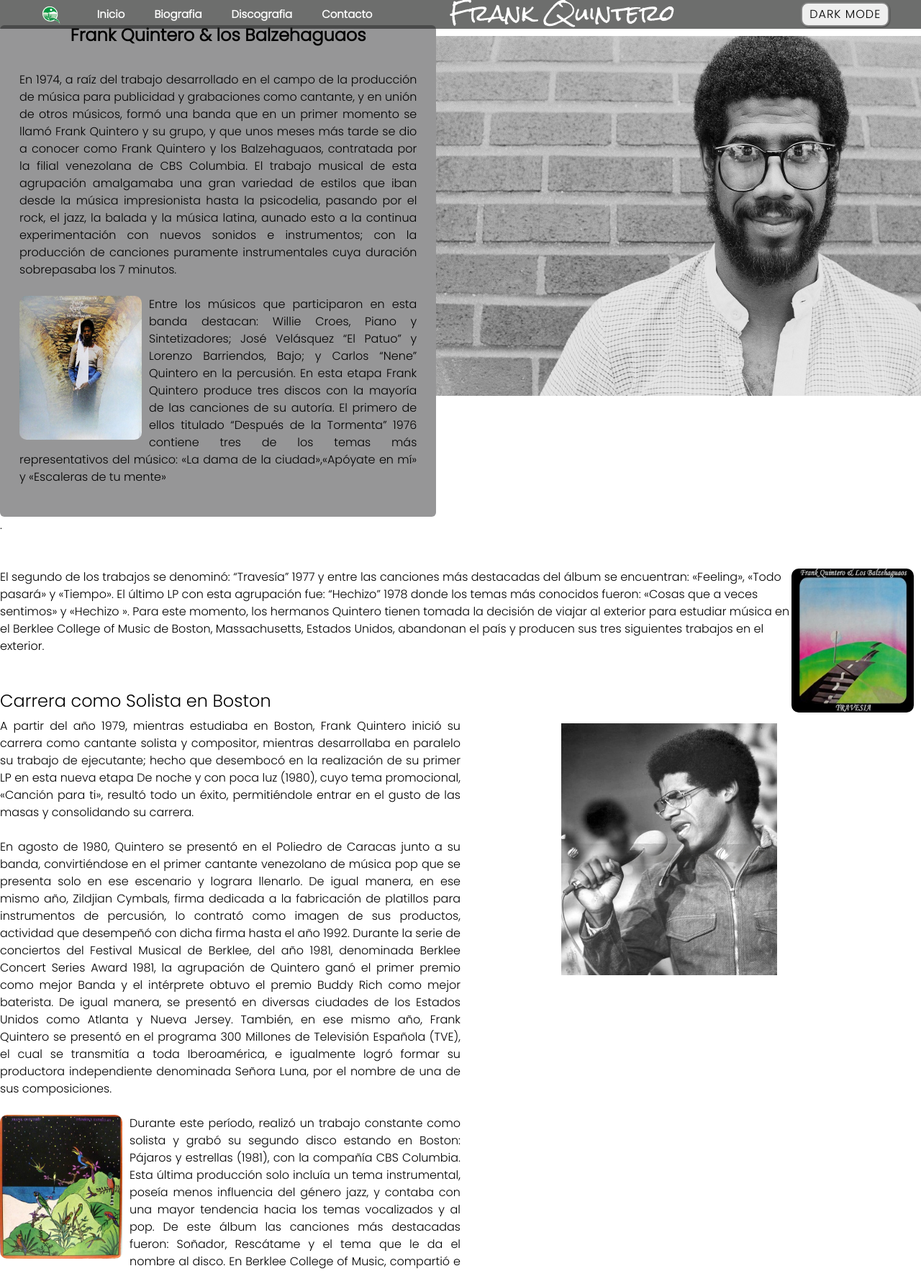
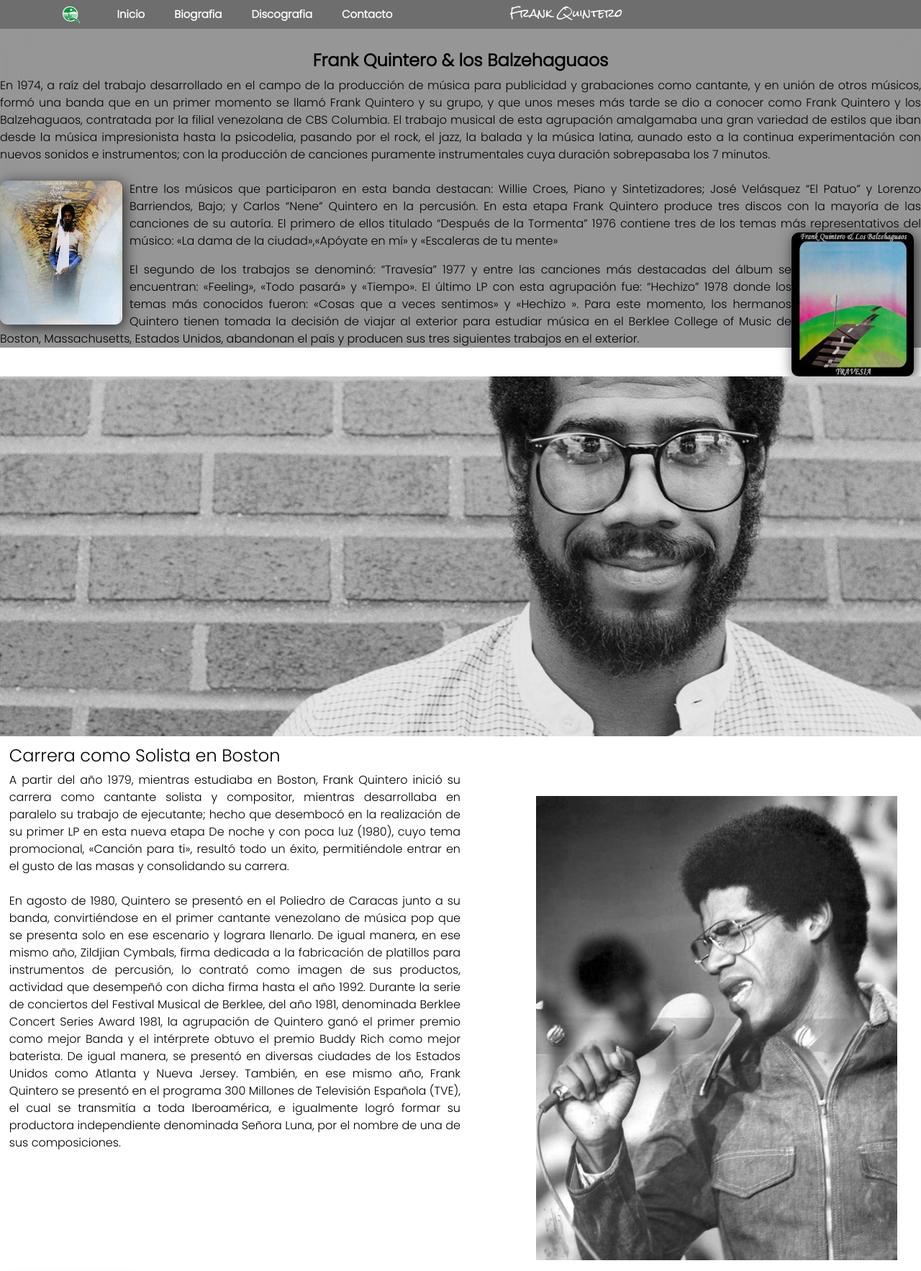
Before and after one commit to alfredoariasb/frankquinteroweb, a website: page pages/biografia.html in a window 1280 px wide. Shown: the top 1766 px of the page at 72% size. Drawn offline with nearby package versions, Linux system fonts and the light colour scheme.

Commit message:
se corrigen margenes, tamaños responsives, y se elimina el modo dark mode

```diff
--- a/assets/scss/general/medias-querys.scss
+++ b/assets/scss/general/medias-querys.scss
@@ -1,6 +1,6 @@
 // Mixin para dispositivos de escritorio
 @mixin desktop {
-    @media (max-width: 992px) {
+    @media (min-width: 995px) {
     @content;
     }
 }
@@ -13,7 +13,7 @@
 }
   // Mixin para dispositivos móviles
 @mixin mobile {
-    @media (max-width: 599px) {
+    @media (max-width: 990px) {
     @content;
     }
 }
--- a/assets/scss/pages/biografia.scss
+++ b/assets/scss/pages/biografia.scss
@@ -1,17 +1,21 @@
+
+
 .primera-etapa {
     display: flex;
     flex-direction: row;
 }
 
 .bio-banner {
-    margin-top: 50px;
+    margin-top: 40px;
     width: 100%;
     height: 500px;
 
     img {
+    display: flex;
+    flex-direction: row;
     width: 100%;
     height: 100%;
-    background-size: cover;
+    object-fit: cover;
     }
 }
 
@@ -20,6 +24,9 @@
     height: 200px;
     margin-right: 10px;
     border-radius: 10px;
+    box-shadow: 3px 4px 20px 0px rgba(0,0,0,0.75);
+    -webkit-box-shadow: 3px 4px 20px 0px rgba(0,0,0,0.75);
+    -moz-box-shadow: 3px 4px 20px 0px rgba(0,0,0,0.75);
     transition: transform 0.3s ease, filter 0.3s ease, opacity 0.3s ease;
 
     &:hover {
@@ -40,23 +47,26 @@
 }
 
 .texto-primera-etapa {
-    margin-top: 35px;
+    margin-top: 40px;
     color: $terciary-color;
-    width: 90%;
+    width: 100%;
     background-color: $back-color-text;
-    border-radius: 6px;
+    -webkit-box-shadow: inset 3px 4px 32px -8px #969697;
+    box-shadow: inset 3px 4px 32px -8px #969697;
     text-align: justify;
 
     p {
     font-weight: bold;
-    padding: 27px;
     font-weight: 300;
     }
 
     h4 {
     text-align: center;
+    padding-top: 30px;
     }
+
 }
+
 
 .texto-segunda-etapa {
     color: $terciary-color;
@@ -64,10 +74,29 @@
     border-radius: 6px;
     text-align: justify;
 }
+.texto-segunda-etapa-2 {
+    color: black;
+    width: 98%;
+    border-radius: 6px;
+    text-align: justify;
+    padding: 1%;
+}
 
+div#dvarriba-dsk {
+    display: flex;
+    width: 100%;
+    padding: 1%;
+}
+
+div#contenedormobil1 {
+    display: flex;
+}
+div#contenedormobil2 {
+    text-align: justify;
+}
 .solista-boston {
     margin-top: 50px;
-    width: 100%;
+    width: 50%;
     text-align: justify;
 
     p,
@@ -76,9 +105,8 @@
     }
 
     img {
-    width: 300px;
-    height: 350px;
+    width: 80%;
     float: right;
-    margin: 45px 20px 5px 15px;
+    margin: 20px 20px 5px 15px;
     }
 }
--- a/assets/scss/pages/inicio.scss
+++ b/assets/scss/pages/inicio.scss
@@ -18,6 +18,7 @@ body {
     position: relative;
     width: 100%;
     height: 100vh;
+    background-color: black;
 
 
     p {
@@ -25,6 +26,7 @@ body {
         font-size: 1.1em;
         padding: 30px;
         width: 70%;
+        color: white;
     }
 
     img {
--- a/assets/scss/styles.scss
+++ b/assets/scss/styles.scss
@@ -21,7 +21,7 @@
 
 @include mobile{
   body header h1 {
-    font-size: 25px;
+    font-size: 1em;
   }
   body .navbar-nav {
     margin-top: 350px;
@@ -61,7 +61,8 @@
   body .bio-inicio {
     position: relative;
     width: 100%;
-    height: 70vh;
+
+
   }
   body .bio-inicio p {
     text-align: justify;
@@ -69,11 +70,28 @@
     padding: 10px;
     width: 90%;
   }
+
+  #banner-bienvenida img {
+    width: 100%;
+  }
+  #dvarriba-dsk{
+    display: none !important;
+  }
+  #dvarriba-mbl{
+    display: unset;
+  }
+  div#dvbiotext {
+    display: flex;
+    width: 100%;
+  }
+  div#dvbioimg {
+    display: none;
+  }
 }
 
 @include desktop{
   body {
-    width: 100vh;
+    width: 100vw;
     height: 100vh;
   }
   header h1 {
@@ -84,7 +102,7 @@
     align-items: left;
   }
   .navbar-nav dl,ol, ul {
-    margin-top: 40px;
+    margin-top: 0px;
   }
   #banner-bienvenida img {
     object-fit: cover;
@@ -93,6 +111,7 @@
   }
   section .bio-inicio {
     width: 65vh;
+
   }
   .bio-inicio img {
     height: 35vh;
@@ -103,4 +122,10 @@
     padding: 10px;
     width: 50%;
   }
+  #dvarriba-mbl{
+    display: none;
+  }
+  #dvarriba-dsk{
+    display: unset;
+  }
 }
--- a/pages/biografia.html
+++ b/pages/biografia.html
@@ -46,10 +46,11 @@
             </div>
         </nav>
         <h1 class="fadeIn">Frank Quintero<h1></h1>
-        <button id="dark-mode-button">Dark Mode</button>
+
     </header>
     <main>
-        <section class="primera-etapa">
+        <section class="row">
+            <div class="container">
                 <div class="texto-primera-etapa">
                     <h4><strong>Frank Quintero & los Balzehaguaos</strong></h4>
                     <p>En <strong>1974</strong>, a raíz del trabajo desarrollado en el campo de la producción de música para publicidad y
@@ -60,32 +61,26 @@
                     psicodelia, pasando por el rock, el jazz, la balada y la música latina, aunado esto a la continua
                     experimentación con nuevos sonidos e instrumentos; con la producción de canciones puramente
                     instrumentales cuya duración sobrepasaba los 7 minutos. <br><br>Entre los músicos que participaron en esta
-                    <img src="../assets/img/despuesdelatormenta.jpg" class="icon-despues" alt="Despues de la Tormenta 1976">
+                    <img src="../assets/img/despuesdelatormenta.jpg" class="icon-despues" alt="Album Frank Quintero Despues de la Tormenta 1976">
                     banda destacan: Willie Croes, Piano y Sintetizadores; José Velásquez “El Patuo” y Lorenzo
                     Barriendos, Bajo; y Carlos “Nene” Quintero en la percusión. En esta etapa Frank Quintero produce
                     tres discos con la mayoría de las canciones de su autoría. El primero de ellos titulado “Después de
                     la Tormenta” 1976 contiene tres de los temas más representativos del músico: <strong>«La dama de la ciudad»</strong>,<strong>«Apóyate en mí»</strong> y <strong>«Escaleras de tu mente»</strong>
+                    <img src="../assets/img/travesia.jpg" class="icon-travesia" alt="Album Frank Quintero Travesia 1977">
+                    <p>El segundo de los trabajos se denominó: “Travesía” 1977 y entre las canciones más destacadas del álbum se encuentran: «Feeling», «Todo pasará» y «Tiempo». El último LP con esta agrupación fue: “Hechizo” 1978 donde los temas más conocidos fueron: «Cosas que a veces sentimos» y «Hechizo ». Para este momento, los hermanos Quintero tienen tomada la decisión de viajar al exterior para estudiar música en el Berklee College of Music de Boston, Massachusetts, Estados Unidos, abandonan el país y producen sus tres siguientes trabajos en el exterior.</p>
                 </div>
                 <div class="bio-banner">
-                    <img src="../assets/img/fq1978.jpg" alt="">
+                    <img src="../assets/img/fq1978.jpg" alt="Imagen de Frank Quintero en 1978">
+                </div>
+                <div class="text-travesia">
+
                 </div>
             </div>
         </section>
-        <div class="primera-etapa-b">
-                .<br><br><br> <img src="../assets/img/travesia.jpg" class="icon-travesia" alt="Travesia 1977">
-            El segundo de los trabajos se denominó: “Travesía” 1977
-            y entre las canciones más destacadas del álbum se encuentran: «Feeling», «Todo pasará» y «Tiempo».
-            El último LP con esta agrupación fue: “Hechizo” 1978 donde los temas más conocidos fueron: «Cosas
-            que a veces sentimos» y «Hechizo ». Para este momento, los hermanos Quintero tienen tomada la
-            decisión de viajar al exterior para estudiar música en el Berklee College of Music de Boston,
-            Massachusetts, Estados Unidos, abandonan el país y producen sus tres siguientes trabajos en el
-            exterior.</p>
-        </div>
 
         <section class="segunda-etapa">
-            <div class="solista-boston">
-                <img src="../assets/img/02.jpeg" alt="">
-            </div>
+            <div id="dvsegunga-etapa">
+                <div id="dvarriba-dsk">
                     <div class="texto-segunda-etapa">
                         <h4>Carrera como Solista en Boston</h4>
                         <p>A partir del año 1979, mientras estudiaba en Boston, Frank Quintero inició su carrera como cantante
@@ -102,8 +97,43 @@
                         baterista. De igual manera, se presentó en diversas ciudades de los Estados Unidos como Atlanta y Nueva
                         Jersey. También, en ese mismo año, Frank Quintero se presentó en el programa 300 Millones de Televisión
                         Española (TVE), el cual se transmitía a toda Iberoamérica, e igualmente logró formar su productora
-                independiente denominada Señora Luna, por el nombre de una de sus composiciones. <br><br>
-                <img src="../assets/img/pajaros.jpg" class="icon-pajaros" alt="Pajaros y Estrellas 1981">
+                        independiente denominada Señora Luna, por el nombre de una de sus composiciones.</p>
+                    </div>
+                    <div class="solista-boston">
+                        <img src="../assets/img/02.jpeg" alt="Imagen Frank Quintero cantando en sus inicios de solista">
+                    </div>
+                </div>
+                <div id="dvarriba-mbl">
+                    <h4>Carrera como Solista en Boston</h4>
+                    <div id="contenedormobil1">
+                        <div class="texto-segunda-etapa">
+                            <p>A partir del año 1979, mientras estudiaba en Boston, Frank Quintero inició su carrera como cantante
+                            solista y compositor, mientras desarrollaba en paralelo su trabajo de ejecutante; hecho que desembocó en
+                            la realización de su primer LP en esta nueva etapa De noche y con poca luz (1980), cuyo tema
+                            promocional, «Canción para ti», resultó todo un éxito, permitiéndole entrar en el gusto de las masas y
+                            consolidando su carrera.</p>
+                        </div>
+                        <div class="solista-boston">
+                            <img src="../assets/img/02.jpeg" alt="">
+                        </div>
+                    </div>
+                    <div id="contenedormobil2">
+                        <p>En agosto de 1980, Quintero se presentó en el Poliedro de Caracas junto a su
+                        banda, convirtiéndose en el primer cantante venezolano de música pop que se presenta solo en ese
+                        escenario y lograra llenarlo. De igual manera, en ese mismo año, Zildjian Cymbals, firma dedicada a la
+                        fabricación de platillos para instrumentos de percusión, lo contrató como imagen de sus productos,
+                        actividad que desempeñó con dicha firma hasta el año 1992. Durante la serie de conciertos del Festival
+                        Musical de Berklee, del año 1981, denominada Berklee Concert Series Award 1981, la agrupación de
+                        Quintero ganó el primer premio como mejor Banda y el intérprete obtuvo el premio Buddy Rich como mejor
+                        baterista. De igual manera, se presentó en diversas ciudades de los Estados Unidos como Atlanta y Nueva
+                        Jersey. También, en ese mismo año, Frank Quintero se presentó en el programa 300 Millones de Televisión
+                        Española (TVE), el cual se transmitía a toda Iberoamérica, e igualmente logró formar su productora
+                        independiente denominada Señora Luna, por el nombre de una de sus composiciones.</p>
+                    </div>
+                </div>
+                <div id="dvabajo">
+                    <div class="texto-segunda-etapa-2">
+                        <img src="../assets/img/pajaros.jpg" class="icon-pajaros" alt="Album Frank Quintero Pajaros y Estrellas 1981">
                         Durante este período, realizó un trabajo constante como solista y grabó su segundo disco estando en Boston: Pájaros y
                         estrellas (1981), con la compañía CBS Columbia. Esta última producción solo incluía un tema
                         instrumental, poseía menos influencia del género jazz, y contaba con una mayor tendencia hacia los temas
@@ -120,6 +150,8 @@
                         chica de los 80, Brasilera y Super Hombre cuyo estilo más asociado al Pop que al Rock logró captar el
                         gusto mayoritario del público de la época.</p>
                     </div>
+                </div>
+            </div>
         </section>
     </main>
     <footer>
@@ -127,7 +159,7 @@
     </footer>
 
     <script src="https://cdn.jsdelivr.net/npm/bootstrap@5.3.2/dist/js/bootstrap.bundle.min.js" integrity="sha384-C6RzsynM9kWDrMNeT87bh95OGNyZPhcTNXj1NW7RuBCsyN/o0jlpcV8Qyq46cDfL" crossorigin="anonymous"></script>
-    <script src="../assets/js/javascript.js"></script>
+
 </body>
 
 </html>
```
Also changed, not shown: index.html (+11 -9 lines), pages/contacto.html (+1 -1 lines), pages/discografia.html (+2 -2 lines), assets/css/styles.css, 1 other file. Lines whose indentation alone changed are shown as unchanged.
